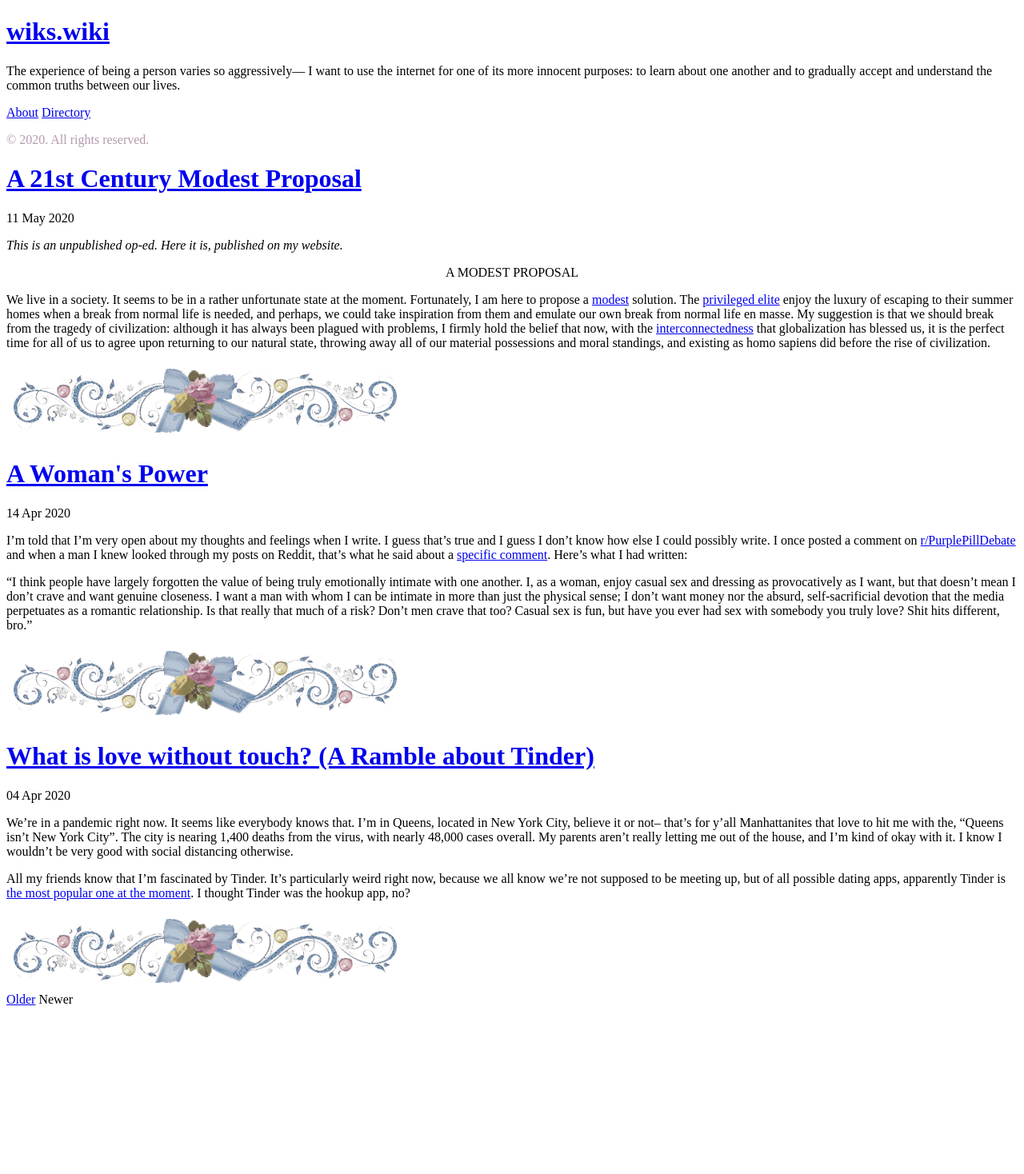
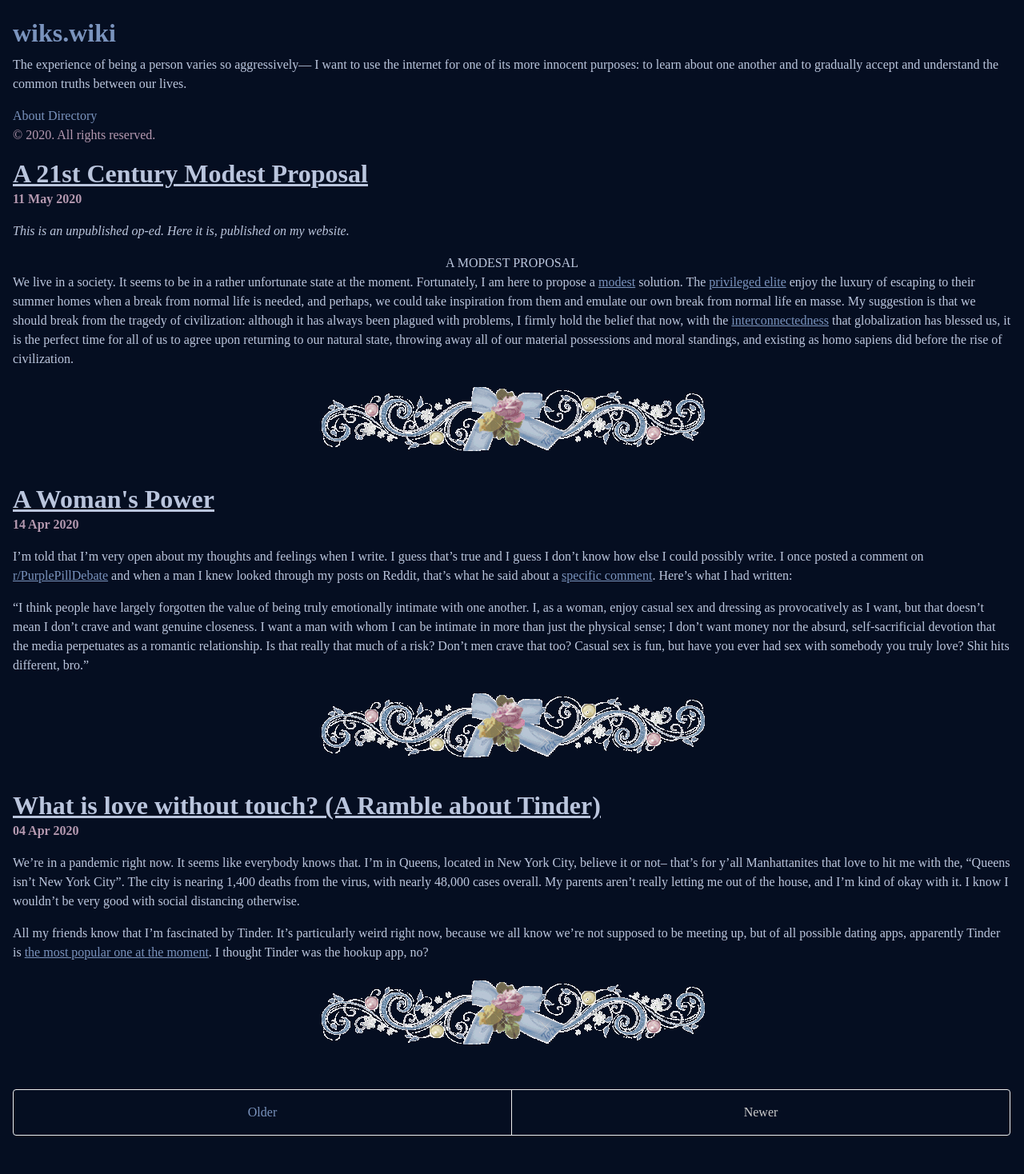
Before and after one commit to w1k5/w1k5.blog, a Jekyll site: the page built from index.html, in a window 1280 px wide. Shown: the whole page at 80% size. Built offline with Jekyll 4.4.1, drawn with Linux system fonts in a browser that asks for light colours; the list of posts is cut into pages by our own code; comment, search, counter and statistics services are not loaded; before the commit the page ends 1267 px from its top, so only the background shows below that.

Commit message:
Update head.html

```diff
--- a/_includes/head.html
+++ b/_includes/head.html
@@ -15,12 +15,12 @@
   </title>
 
   <!-- CSS -->
-  <link rel="stylesheet" href="wiks.wiki/public/css/poole.css">
-  <link rel="stylesheet" href="wiks.wiki/public/css/syntax.css">
-  <link rel="stylesheet" href="wiks.wiki/css/hyde.css">
+  <link rel="stylesheet" href="public/css/poole.css">
+  <link rel="stylesheet" href="public/css/syntax.css">
+  <link rel="stylesheet" href="css/hyde.css">
 
   <!-- Icons -->
-<link rel="shortcut icon" href="wiks.wiki/public/favicon.png">
+<link rel="shortcut icon" href="/public/favicon.png">
 
   <!-- RSS -->
 <link rel="alternate" type="application/rss+xml" title="RSS" href="/atom.xml">
```
